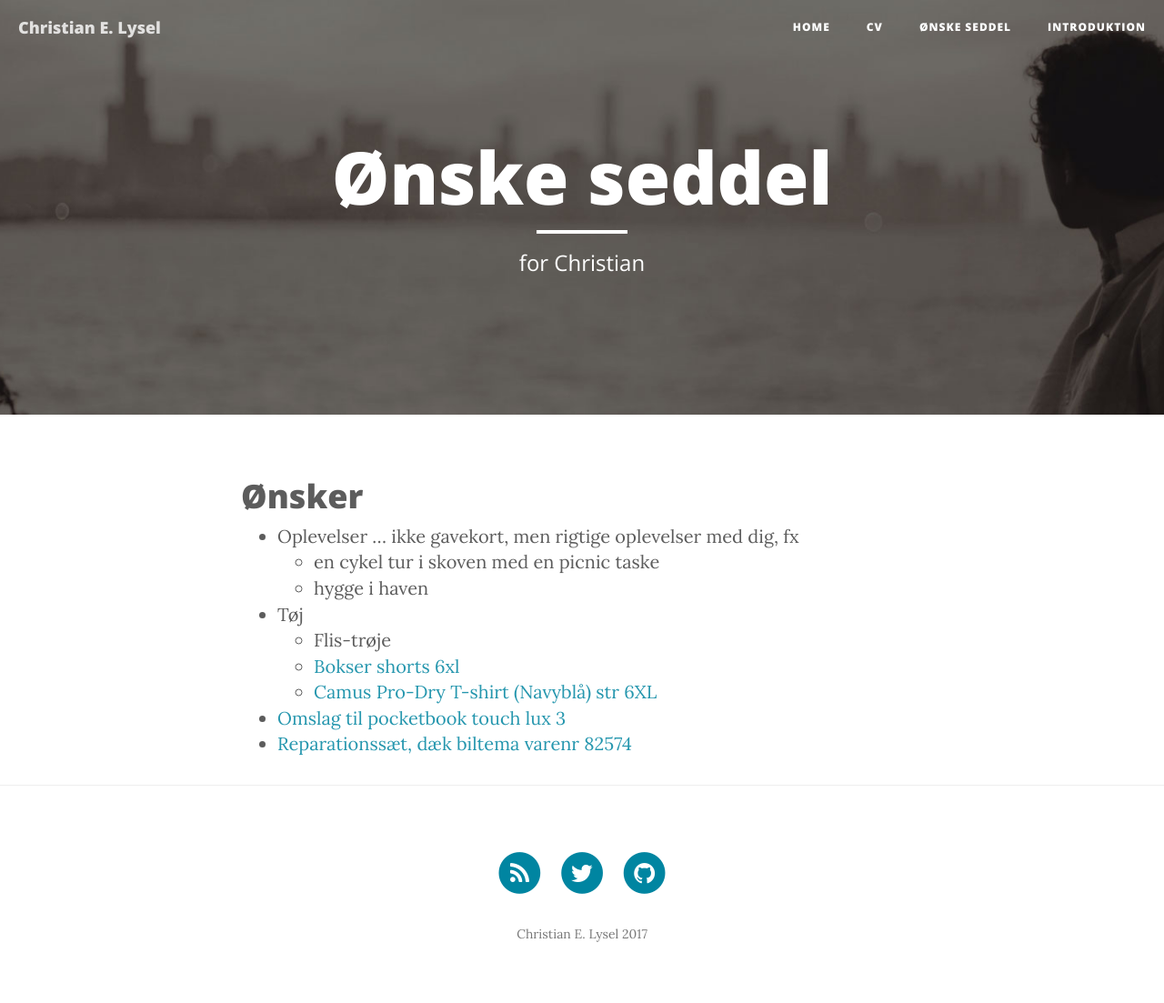
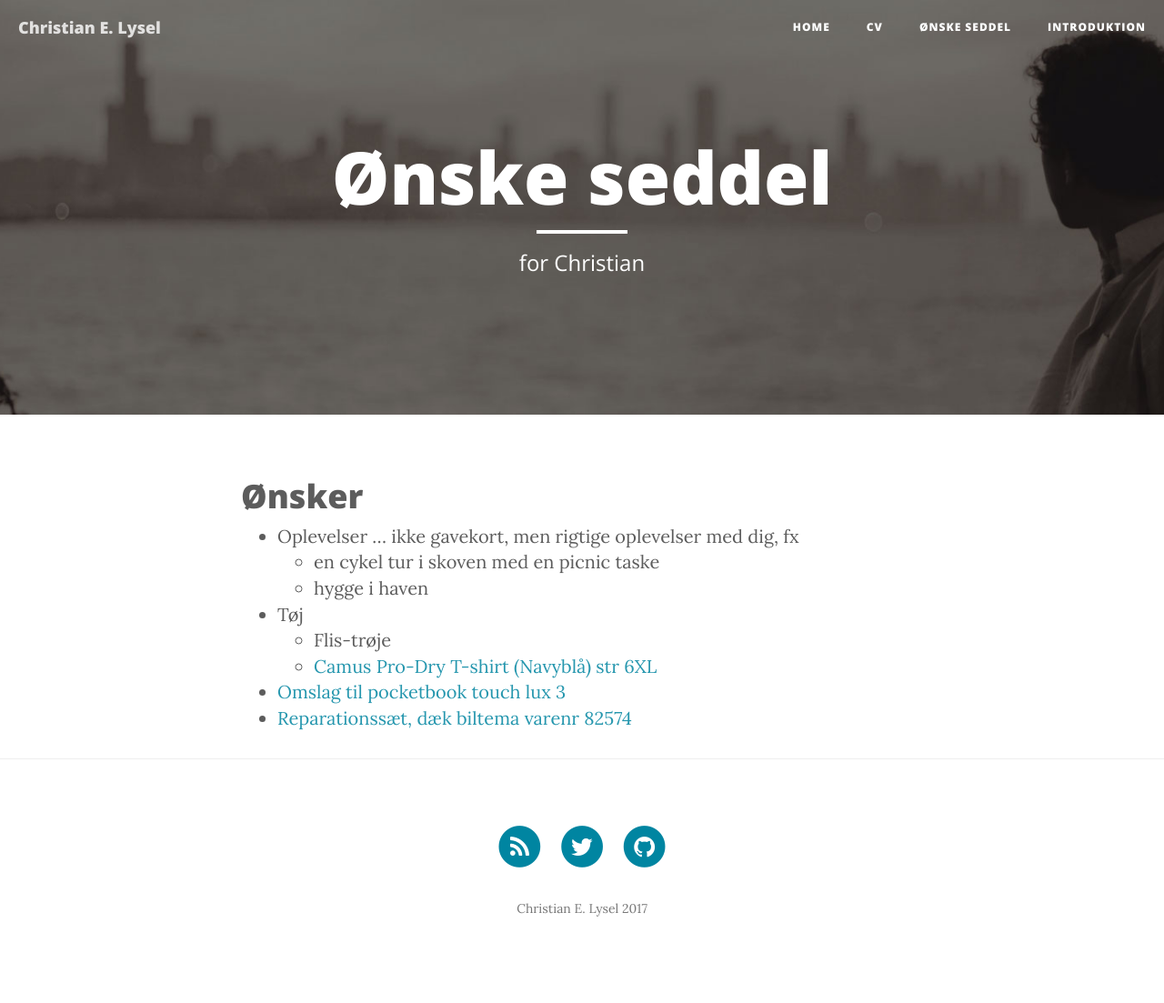
Before and after one commit to clysel/christian.lysel.net, a Jekyll site: the page built from gave.markdown, in a window 1280 px wide. Shown: the whole page at 91% size. Built offline with Jekyll 4.4.1, drawn with Linux system fonts in a browser that asks for light colours; nearby versions of some CDN libraries; after the commit the page ends 1075 px from its top, so only the background shows below that.

Commit message:
Update gave.markdown

```diff
--- a/gave.markdown
+++ b/gave.markdown
@@ -11,7 +11,6 @@ header-img: "img/about-bg.jpg"
    * hygge i haven
  * Tøj
    * Flis-trøje
-   * [Bokser shorts 6xl](https://www.danskoutlet.dk/produkter/21264-underbukser/29923-klazig-boxershorts-store-str/?variantId=134346)
    * [Camus Pro-Dry T-shirt (Navyblå) str 6XL](http://www.storedrenge.dk/herretoej-372/t-shirts-242/t-shirts-245/camus-pro-dry-t-shirt-navyblaa-25048.html)
  * [Omslag til pocketbook touch lux 3](https://www.conradelektronik.dk/?websale8=conrad-dk&pi=1462095)
  * [Reparationssæt, dæk biltema varenr 82574](http://www.biltema.dk/da/Bil---MC/MC/Dak-og-slange/Reparationssat-dak-2000022836/?artId=82574)
```
